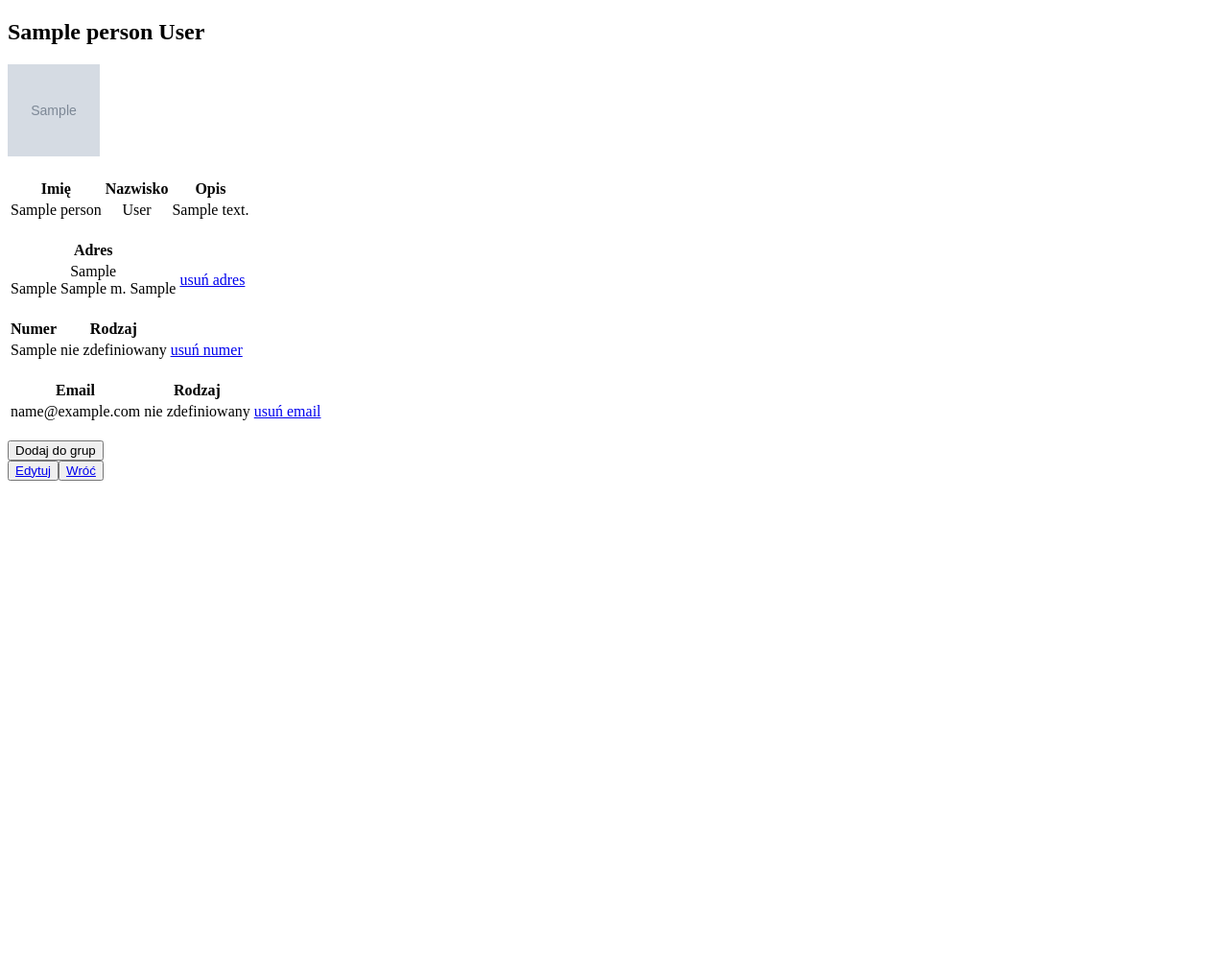
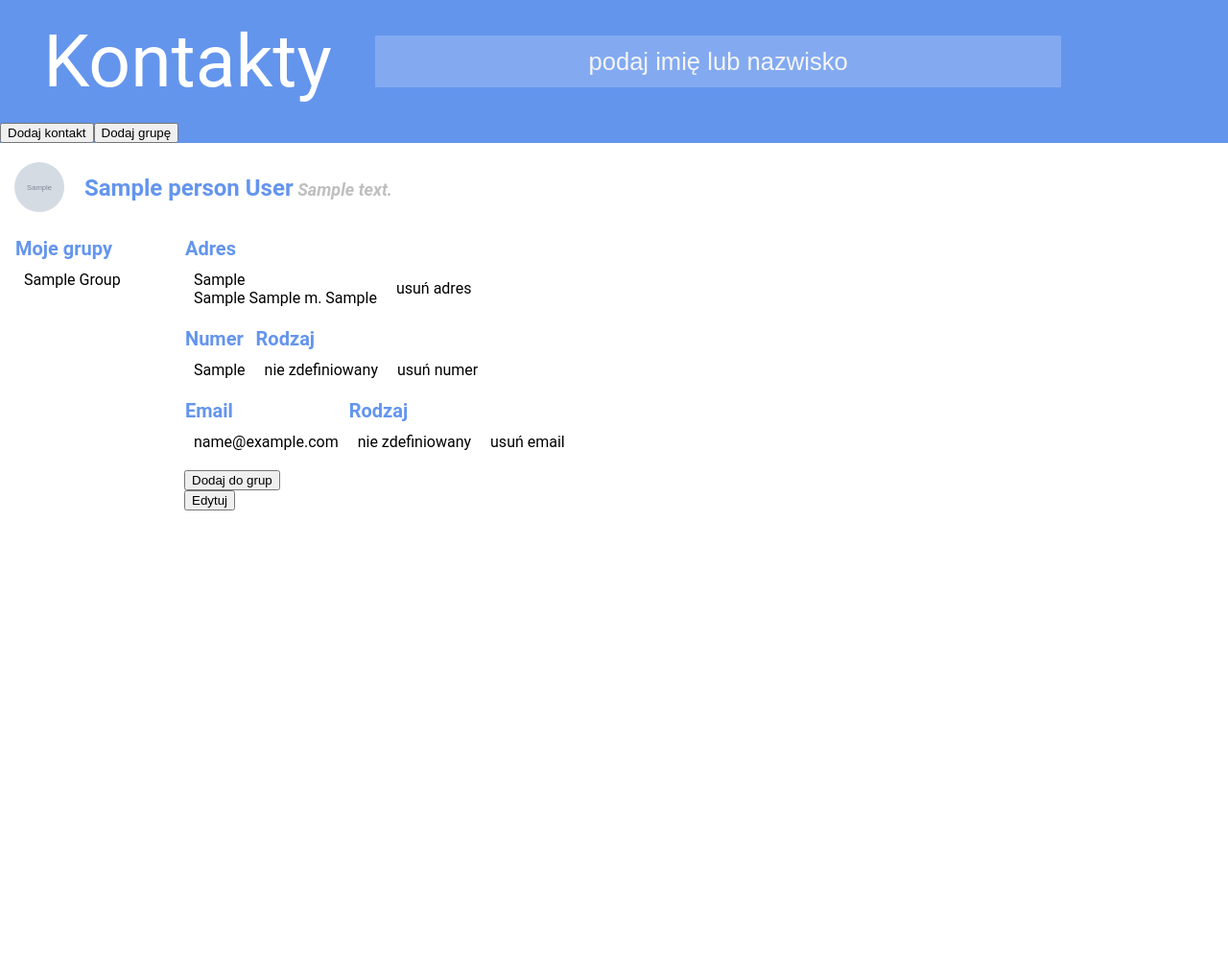
Before and after one commit to agatagmaj/warsztaty4, a Django app: page /show/1 in a window 1280 px wide. Shown: the top 1013 px of the page at 96% size. Before the commit the page ends 501 px from the top, so only its background shows below. Run offline with Django 3.2, Linux system fonts and the light colour scheme; tables that the repository leaves empty hold one stand-in row (values such as "Sample post"); grey boxes marked "Sample" are stand-in pictures.

Commit message:
partially formatted

```diff
--- a/warsztat/mail_box/models.py
+++ b/warsztat/mail_box/models.py
@@ -6,6 +6,7 @@ TYPE_CHOICES = (
     (2, 'służbowy'),
     (3, 'inny'),
 )
+
 
 class Person(models.Model):
     name = models.CharField(max_length=64)
@@ -21,16 +22,19 @@ class Address(models.Model):
     house_no = models.CharField(max_length=32, null=True)
     flat_no = models.CharField(max_length=32, null=True)
 
+
 class Phone(models.Model):
     no = models.CharField(max_length=32)
     no_type = models.IntegerField(choices=TYPE_CHOICES, default=0)
     owner = models.ForeignKey('Person', on_delete=models.CASCADE)
+
 
 class Email(models.Model):
     email = models.CharField(max_length=32)
     email_type = models.IntegerField(choices=TYPE_CHOICES, default=0)
     owner = models.ForeignKey('Person', on_delete=models.CASCADE)
 
+
 class Groups(models.Model):
     name = models.CharField(max_length=32)
     person = models.ManyToManyField(Person)
--- /dev/null
+++ b/warsztat/mail_box/static/css/style.css
@@ -0,0 +1,152 @@
+/*div {*/
+/*border: 1px solid red;*/
+/*}*/
+
+body, html {
+    height: 100vw;
+    width: 100vw;
+    margin: 0px;
+}
+
+body {
+    background-color: white;
+    font-family: Roboto, RobotoDraft, Helvetica, Arial, sans-serif;
+}
+
+table {
+    text-align: justify;
+    border-spacing: 0;
+}
+
+th {
+    color: cornflowerblue;
+    padding-bottom: 10px;
+    font-size: 20px;
+
+}
+
+tr, td {
+    text-align: justify;
+    padding-left: 10px;
+    padding-right: 10px;
+}
+
+tr.head_group {
+    text-transform: capitalize;
+    height: 20px;
+    text-align: left;
+}
+
+table.head_group {
+    margin-left: 15px;
+    margin-top: 15px;
+}
+
+table.groups {
+    margin-left: 15px;
+}
+
+
+.table_form{
+    margin-left: 15px;
+    margin-top: 15px;
+    /*height: 20px;*/
+}
+
+a:link, a:visited {
+    text-decoration: none;
+    color: black;
+}
+
+#description {
+    padding-left: 100px;
+}
+
+.name_link:hover {
+    background-color: #f5f5f5;
+}
+
+#nav {
+    background-color: cornflowerblue;
+    color: white;
+    display: flex;
+    align-items: center;
+}
+
+img {
+    border-radius: 50%;
+    vertical-align: middle;
+    margin-right: 15px;
+    margin-bottom: 5px;
+}
+
+h2 {
+    color: cornflowerblue;
+    margin-left: 15px;
+}
+
+#header2 {
+    align-items: center;
+    position: relative;
+}
+
+#header {
+    background-color: cornflowerblue;
+    color: white;
+    display: flex;
+    align-items: center;
+    height: 10vw;
+}
+
+#contacts {
+    text-align: center;
+    width: 30vw;
+    margin: 5px;
+}
+
+#title {
+    color: white;
+    font-size: 6vw;
+    text-decoration: none;
+}
+
+#search {
+    color: white;
+    width: 70vw;
+}
+
+input.search {
+    color: white;
+    font-size: 2vw;
+    text-align: center;
+    height: 4vw;
+    width: 80%;
+    background-color: rgba(255, 255, 255, 0.2);
+    border: none;
+}
+
+input.search::placeholder {
+    color: whitesmoke;
+    font-size: 2vw;
+    text-align: center;
+}
+
+#main {
+    display: inline-flex;
+    height: 60vw;
+    width: 100vw;
+}
+
+#list {
+    width: 15vw;
+}
+
+#content {
+    width: 85vw;
+}
+
+span {
+    font-size: 18px;
+    color:#bfbfbf;
+    font-style: italic;
+}
--- a/warsztat/mail_box/templates/add_group.html
+++ b/warsztat/mail_box/templates/add_group.html
@@ -15,9 +15,6 @@
         </label><br>
         <label>
             <input type="submit" value="Dodaj">
-            <a href="/">
-                <button type="button">Wróć
-            </a>
         </label>
     </form>
 {% endblock %}
--- a/warsztat/mail_box/templates/base.html
+++ b/warsztat/mail_box/templates/base.html
@@ -1,7 +1,10 @@
 <!doctype html>
-<html>
+<html lang="pl">
 <head>
     <meta charset="utf-8">
+    {% load static %}
+    <link rel="stylesheet" type="text/css" href="{% static "css/style.css" %}">
+    <title>Kontakty</title>
     <style>
         body {
         }
@@ -12,16 +15,45 @@
         {% endblock %}
     </title>
 </head>
+
 <body>
-{% block header %}
-{% endblock %}
+<div id="header">
+    <div id="contacts"><a href="/" id="title">Kontakty</a></div>
+    <div id="search">
+        <form action="/searchGroup" method="GET">
+            <input type="text" class="search" name="search" placeholder="podaj imię lub nazwisko">
+        </form>
+    </div>
+</div>
 
-<div>{{ msg }}</div>
+<div id="nav">
+    <form action="/new">
+        <input type="submit" name="new" value="Dodaj kontakt">
+    </form>
+    <form action="/addGroup">
+        <input type="submit" value="Dodaj grupę">
+    </form>
+</div>
 
-{% block content %}
-{% endblock %}
+<div id="header2">
+    {% block header %}
+    {% endblock %}
+</div>
 
-{% block footer %}
-{% endblock %}
+<div id="main">
+    <div id="list">
+        {% block groups %}
+        {% endblock %}
+    </div>
+    <div id="content">
+
+        {% block content %}
+        {% endblock %}
+    </div>
+</div>
+
+<div id="footer">
+
+</div>
 </body>
 </html>
--- a/warsztat/mail_box/templates/modify_contact.html
+++ b/warsztat/mail_box/templates/modify_contact.html
@@ -74,9 +74,4 @@
             <input type="submit" value="Dodaj">
         </label>
     </form>
-    <br>
-    <a href="/">
-        <button type="button">Wróć
-    </a>
-
 {% endblock %}
--- a/warsztat/mail_box/templates/new_contact.html
+++ b/warsztat/mail_box/templates/new_contact.html
@@ -25,8 +25,4 @@
 
         </label>
     </form>
-
-    <a href="/">
-        <button type="button">Wróć
-    </a>
 {% endblock %}
--- a/warsztat/mail_box/templates/show_contact.html
+++ b/warsztat/mail_box/templates/show_contact.html
@@ -1,31 +1,35 @@
 {% extends "base.html" %}
 
 
-{% block header %}
-    <h2> {{ contact.name }} {{ contact.lastname }}</h2>
+{% block groups %}
+    <table class="groups">
+        <tr>
+            <th>Moje grupy</th>
+        </tr>
+        {% for i in groups %}
+            <tr class="head_group">
+                <td><a href="/group/{{ i.id }}">{{ i.name }}</a></td>
+            </tr>
+        {% endfor %}
+    </table><br>
 {% endblock %}
 
 
-{% block content %}
-    {% if contact.photo %}
-{#        dodać usuwanie zdjęcia! #}
-    <img src="{{ contact.photo.url }}" alt="profile_photo" height="96" width="96">
-    <div><br></div>
-    {% endif %}
-    <table>
-        <tr>
-            <th>Imię</th>
-            <th>Nazwisko</th>
-            <th>Opis</th>
-        </tr>
-        <tr>
-            <td>{{ contact.name }}</td>
-            <td>{{ contact.lastname }}</td>
-            <td>{{ contact.description }}</td>
-        </tr>
-    </table><br>
 
 
+{% block header %}
+    <h2> {% if contact.photo %}
+        {#                dodać usuwanie zdjęcia!#}
+        <img src="{{ contact.photo.url }}" alt="profile_photo" height="52" width="52">
+    {% else %}
+        {% load static %}
+        <img src="{% static "user.png" %}" alt="no_image" height="52" width="52">
+    {% endif %}
+        {{ contact.name }} {{ contact.lastname }}<span> {{ contact.description }} </span>
+    </h2>
+{% endblock %}
+
+{% block content %}
     {% if contact.address %}
         <table>
             <tr>
@@ -68,18 +72,6 @@
             {% endfor %}
         </table>
     {% endif %}
-
-
-    <style>
-        th {
-            text-align: center;
-        }
-    </style>
-    <style>
-        td {
-            text-align: center;
-        }
-    </style>
     <br>
     <form action="/addParticipants/{{ contact.id }}">
         <label>
@@ -89,7 +81,4 @@
     <a href="/modify/{{ contact.id }}">
         <button type="button">Edytuj
     </a>
-    <a href="/">
-        <button type="button">Wróć
-    </a>
 {% endblock %}
--- a/warsztat/mail_box/views.py
+++ b/warsztat/mail_box/views.py
@@ -13,8 +13,6 @@ class NewContact(View):
         name = request.POST.get('name')
         lastname = request.POST.get('lastname')
         description = request.POST.get('desc')
-        # photo = request.FILES['file']
-        # <form> attribute -> enctype = "multipart/form-data"
         new_contact = Person.objects.create(name=name, lastname=lastname, description=description)
         return HttpResponseRedirect(f'show/{new_contact.id}')
 
@@ -24,6 +22,8 @@ class ShowContact(View):
         contact = Person.objects.get(pk=id)
         contacts = contact.phone_set.all()
         emails = contact.email_set.all()
+        groups = Groups.objects.filter(person=id)
+        return render(request, "show_contact.html", locals())
         # cnx = {
         #     "name": contact.name,
         #     "lastname": contact.lastname,
@@ -36,7 +36,6 @@ class ShowContact(View):
         #     "contacts": contact.phone_set.all(),
         #     "emails": contact.email_set.all()
         # }
-        return render(request, "show_contact.html", locals())
 
 
 class ModifyContact(View):
@@ -72,7 +71,35 @@ class DeleteContact(View):
 class ShowAll(View):
     def get(self, request):
         contacts = Person.objects.all().order_by('lastname')
+        groups = Groups.objects.all().order_by('name')
         return render(request, "show_all.html", locals())
+
+
+class GroupList(View):
+    def get(self, request):
+        groups = Groups.objects.all().order_by('name')
+        return render(request, "show_groups.html", locals())
+
+
+class SearchGroup(View):
+    def get(self, request, search):
+        grp = Groups.objects.all()
+        search = request.GET.get('search').split(" ")
+        search = [x.lower() for x in search]
+        groups = []
+        for g in grp:
+            for a in g.person.all():
+                if len(search) > 1:
+                    if (search[0] == a.name.lower() and search[1] == a.lastname.lower()) \
+                            or (search[1] == a.name.lower() and search[0] == a.lastname.lower()):
+                        groups.append(g)
+                elif len(search) == 1:
+                    if search[0] == a.name.lower() or search[0] == a.lastname.lower():
+                        groups.append(g)
+        if len(groups) > 0:
+            return render(request, "show_groups.html", locals())
+        else:
+            return HttpResponse("Wskazana osoba nie została dodana do żadnej grupy")
 
 
 class AddAddress(View):
@@ -125,37 +152,13 @@ class AddGroup(View):
         return HttpResponseRedirect('/groups')
 
 
-class GroupList(View):
-    def get(self, request):
-        groups = Groups.objects.all().order_by('name')
-        return render(request, "show_groups.html", locals())
-
-    def post(self, request):
-        grp = Groups.objects.all()
-        search = request.POST.get('search').split(' ')
-        search = [x.lower() for x in search]
-        groups = []
-        for g in grp:
-            for a in g.person.all():
-                if len(search) > 1:
-                    if (search[0] == a.name.lower() and search[1] == a.lastname.lower()) \
-                            or (search[1] == a.name.lower() and search[0] == a.lastname.lower()):
-                        groups.append(g)
-                elif len(search) == 1:
-                    if search[0] == (a.name.lower() or a.lastname.lower()):
-                        groups.append(g)
-        if len(groups) > 0:
-            return render(request, "show_groups.html", locals())
-        else:
-            return HttpResponse("Wskazana osoba nie została dodana do żadnej grupy")
-
-
 class ShowGroup(View):
     def get(self, request, id):
         group = Groups.objects.get(pk=id)
         cnx = {
-            "name": group.name,
-            "participants": group.person.all()
+            "name": (group.name).capitalize(),
+            "participants": group.person.all(),
+            "groups": Groups.objects.all()
         }
         return render(request, "show_group.html", cnx)
 
--- a/warsztat/warsztat/settings.py
+++ b/warsztat/warsztat/settings.py
@@ -55,7 +55,7 @@ ROOT_URLCONF = 'warsztat.urls'
 TEMPLATES = [
     {
         'BACKEND': 'django.template.backends.django.DjangoTemplates',
-        'DIRS': [os.path.join(BASE_DIR, 'uploads/templates'),],
+        'DIRS': [],
         'APP_DIRS': True,
         'OPTIONS': {
             'context_processors': [
@@ -128,7 +128,7 @@ USE_TZ = True
 # MEDIA_URL = '/photos/'
 
 STATIC_URL = '/static/'
-STATIC_ROOT = os.path.join(BASE_DIR, 'staticfiles')
+STATIC_ROOT = os.path.join(BASE_DIR, 'static')
 
 MEDIA_URL = '/photos/'
 MEDIA_ROOT = os.path.join(BASE_DIR, 'photos')
--- a/warsztat/warsztat/urls.py
+++ b/warsztat/warsztat/urls.py
@@ -29,6 +29,7 @@ urlpatterns = [
     re_path(r'^(?P<id>(\d)+)/addPhone$', AddPhone.as_view()),
     re_path(r'^(?P<id>(\d)+)/addEmail$', AddEmail.as_view()),
     path('addGroup', AddGroup.as_view()),
+    re_path(r'^searchGroup?(?P<search>(\D)+)$', SearchGroup.as_view()),
     path('groups', GroupList.as_view()),
     re_path(r'^group/(?P<id>(\d)+)$', ShowGroup.as_view()),
     path('', ShowAll.as_view()),
```
Also changed, not shown: warsztat/mail_box/templates/show_all.html (+23 -32 lines), warsztat/mail_box/templates/show_group.html (+27 -13 lines), warsztat/mail_box/templates/show_groups.html (+0 -14 lines), warsztat/mail_box/static/user.png (added), warsztat/photos/mail_box/photos/004_Agata_Pawe-_sn_JvSxhRP.jpg (added).
